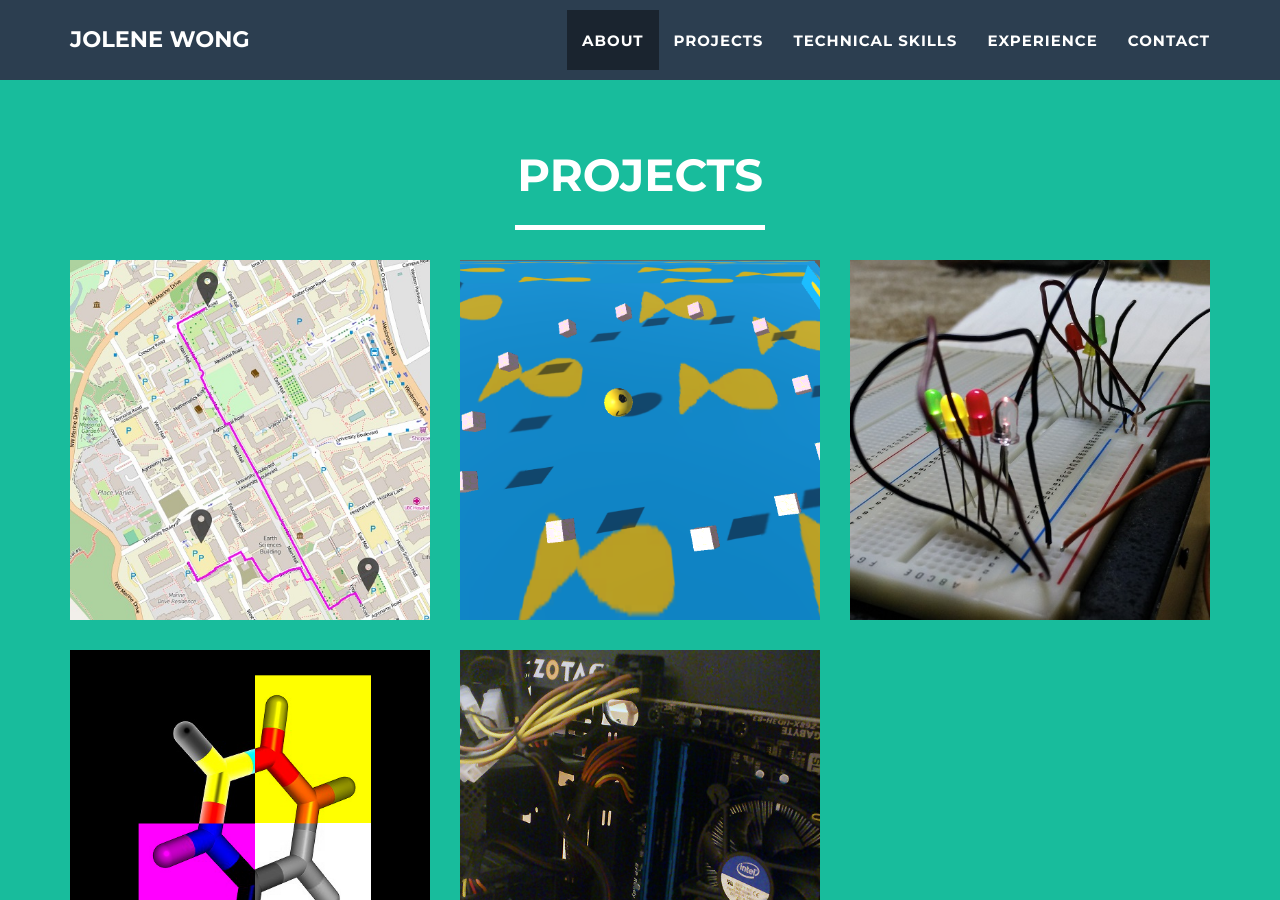
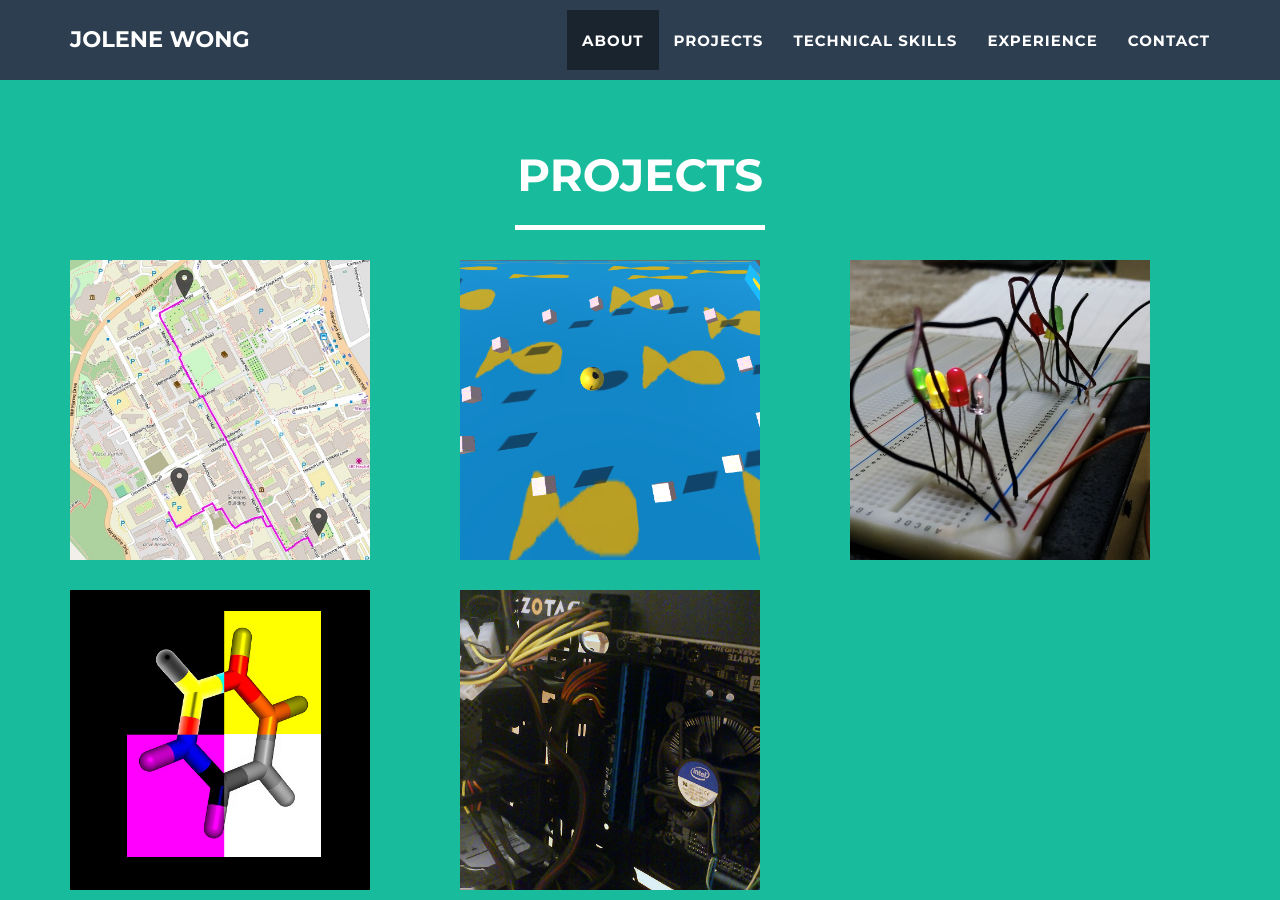
Before and after one commit to milktea02/milktea02.github.io, a Jekyll site: the page built from index.html, in a window 1280 px wide and 900 px high, scrolled down 1132 px. Built offline with Jekyll 4.4.1, drawn with Linux system fonts in a browser that asks for light colours; comment, search, counter and statistics services are not loaded.

Commit message:
image sizing

```diff
--- a/_includes/portfolio_grid.html
+++ b/_includes/portfolio_grid.html
@@ -17,7 +17,7 @@
                                     <i class="fa fa-search-plus fa-3x"></i>
                                 </div>
                             </div>
-                            <img src="img/portfolio/{{ post.img }}" class="img-responsive" alt="{{ post.alt }}">
+                            <img src="img/portfolio/{{ post.img }}" class="img-responsive" alt="{{ post.alt }}" height="300" width="300">
                         </a>
                     </div>
                 {% endfor %}
```
